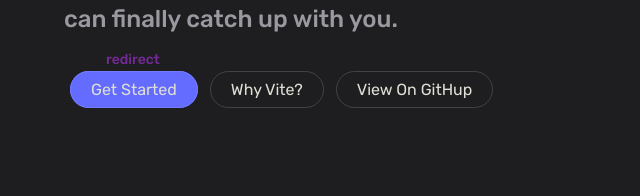
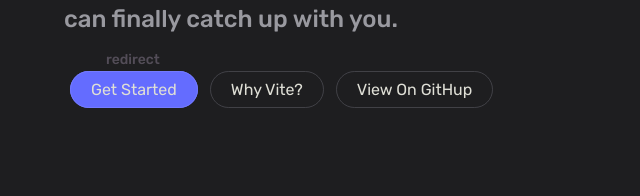
Before and after one commit to Kareem-AEz/vitejs-clone, a plain HTML site: page index.html in a window 1280 px wide. Shown: the part 397-593 px from the top of the page, 0-640 px from the left. Drawn offline with Linux system fonts and the light colour scheme.

Commit message:
hero.css

```diff
--- a/components/hero.css
+++ b/components/hero.css
@@ -79,7 +79,7 @@
 .hero__button h4{
     font-size: var(--size-sm);
     font-weight: 500;
-    color: #be34fe89;
+    color: #f4dcff40;
     position: absolute;
     translate: calc(50% + 9px) 8px;
 }
```
